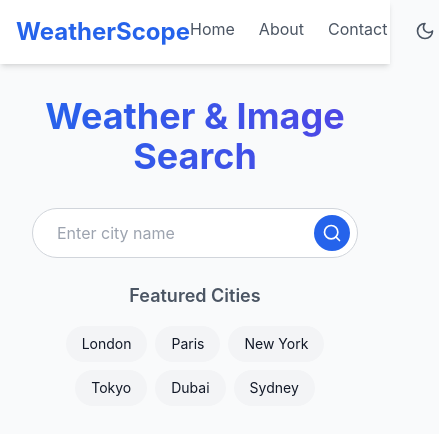
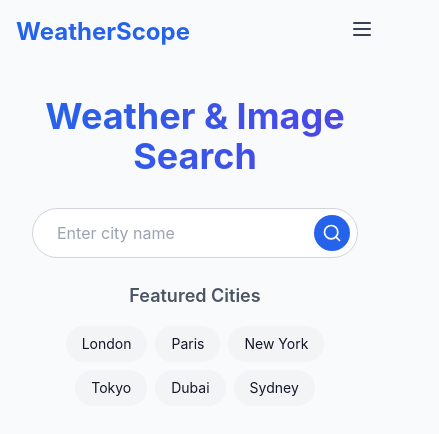
Before and after one commit to Reda-Yh/weatherApp, a React (Vite) app: page / in a window 390 px wide. Shown: the top 434 px of the page, 439 px wide, since content can reach past the window. Built offline with nearby package versions, Linux system fonts and the light colour scheme.

Commit message:
add responsive

```diff
--- a/src/components/Header.jsx
+++ b/src/components/Header.jsx
@@ -1,13 +1,42 @@
-import React from 'react';
+import React, { useState, useEffect } from 'react';
 import ThemeToggle from './ThemeToggle';
-
+import { Menu, X } from 'lucide-react';
 
 function Header() {
+  const [isOpen, setIsOpen] = useState(false);
+  const [isScrolled, setIsScrolled] = useState(false);
+
+  const toggleMenu = () => setIsOpen(!isOpen);
+
+  useEffect(() => {
+    const handleScroll = () => {
+      setIsScrolled(window.scrollY > 10);
+    };
+
+    window.addEventListener('scroll', handleScroll);
+    return () => window.removeEventListener('scroll', handleScroll);
+  }, []);
+
   return (
-    <header className="bg-white dark:bg-gray-800 shadow-md">
+    <header
+      className={`sticky top-0 z-50 transition-colors duration-300 ${
+        isScrolled
+          ? 'bg-white/70 dark:bg-gray-800/70 backdrop-blur shadow'
+          : 'bg-transparent'
+      }`}
+    >
       <div className="max-w-6xl mx-auto px-4 py-4 flex justify-between items-center">
         <h2 className="text-2xl font-bold text-primary">WeatherScope</h2>
-        <nav>
+
+        {/* Mobile burger */}
+        <div className="md:hidden">
+          <button onClick={toggleMenu} className="text-gray-700 dark:text-gray-300">
+            {isOpen ? <X size={24} /> : <Menu size={24} />}
+          </button>
+        </div>
+
+        {/* Desktop nav */}
+        <nav className="hidden md:block">
           <ul className="flex space-x-6">
             <li><a href="/" className="text-gray-600 dark:text-gray-300 hover:text-primary">Home</a></li>
             <li><a href="#about" className="text-gray-600 dark:text-gray-300 hover:text-primary">About</a></li>
@@ -16,6 +45,18 @@ function Header() {
           </ul>
         </nav>
       </div>
+
+      {/* Mobile nav */}
+      {isOpen && (
+        <nav className="md:hidden bg-white/90 dark:bg-gray-800/90 backdrop-blur px-4 pb-4">
+          <ul className="space-y-3">
+            <li><a href="/" className="block text-gray-600 dark:text-gray-300 hover:text-primary">Home</a></li>
+            <li><a href="#about" className="block text-gray-600 dark:text-gray-300 hover:text-primary">About</a></li>
+            <li><a href="#contact" className="block text-gray-600 dark:text-gray-300 hover:text-primary">Contact</a></li>
+            <li><ThemeToggle /></li>
+          </ul>
+        </nav>
+      )}
     </header>
   );
 }
--- a/src/components/ThemeToggle.jsx
+++ b/src/components/ThemeToggle.jsx
@@ -20,7 +20,7 @@ const ThemeToggle = () => {
       size="icon"
     >
       {theme === 'dark' ? (
-        <Sun className="w-5 h-5 text-gray-500" />
+        <Sun className="w-5 h-5 text-gray-300" />
       ) : (
         <Moon className="w-5 h-5 text-gray-600 dark:text-gray-300" />
       )}
```
